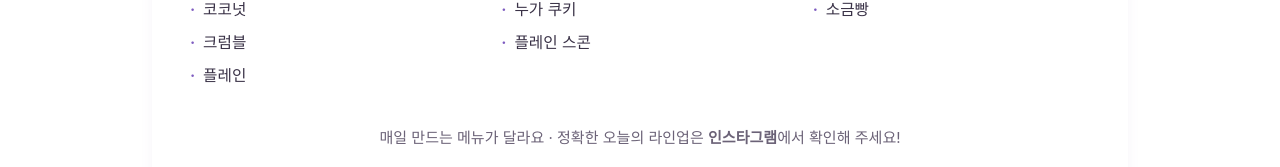
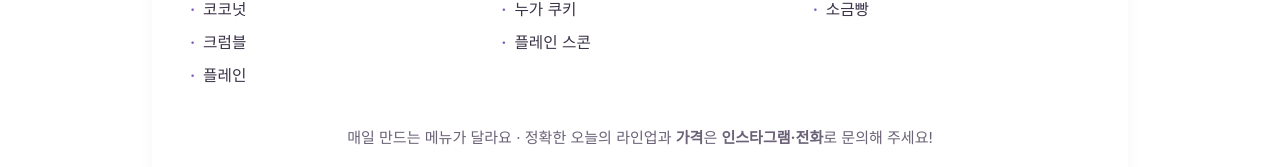
Before and after one commit to Daorl8/marirong-sample, a plain HTML site: page index.html in a window 1280 px wide. Shown: the part 2759-2926 px from the top of the page. Drawn offline with Linux system fonts and the light colour scheme; a web font is replaced by a local one.

Commit message:
Add files via upload

```diff
--- a/index.html
+++ b/index.html
@@ -276,7 +276,7 @@ h1,h2,h3{ margin:0; font-family:var(--round); font-weight:400; line-height:1.24;
           <ul><li>마카롱 (딸기요거트·흑임자떡 등)</li><li>꼬끄 후레이크</li><li>에그타르트</li><li>소금빵</li></ul>
         </div>
       </div>
-      <p class="menu-note">매일 만드는 메뉴가 달라요 · 정확한 오늘의 라인업은 <b>인스타그램</b>에서 확인해 주세요!</p>
+      <p class="menu-note">매일 만드는 메뉴가 달라요 · 정확한 오늘의 라인업과 <b>가격</b>은 <b>인스타그램·전화</b>로 문의해 주세요!</p>
       <div style="text-align:center; margin-top:1.1rem">
         <a class="btn brand ig" href="https://www.instagram.com/mari_rong_/" target="_blank" rel="noopener"><svg viewBox="0 0 24 24" fill="none" stroke="#E1306C" stroke-width="2" stroke-linecap="round" stroke-linejoin="round" aria-hidden="true"><rect x="3" y="3" width="18" height="18" rx="5.5"/><circle cx="12" cy="12" r="4"/><circle cx="17.5" cy="6.5" r="1.1" fill="#E1306C" stroke="none"/></svg>인스타그램에서 오늘의 메뉴 보기</a>
       </div>
```
